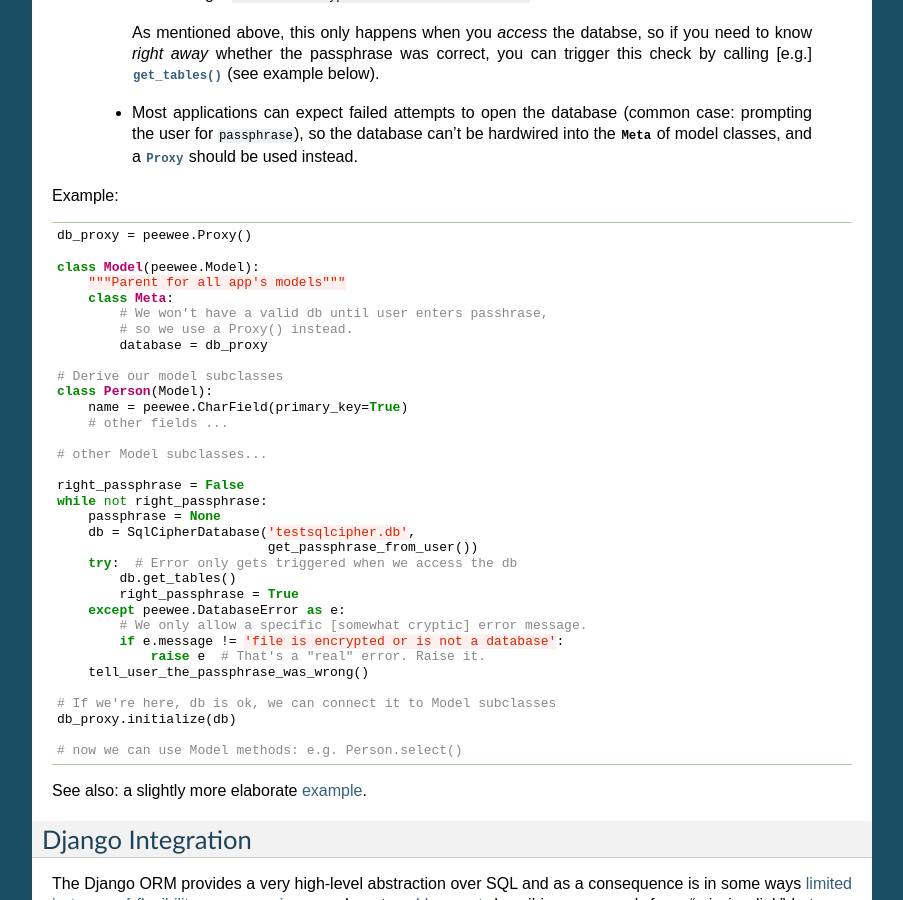
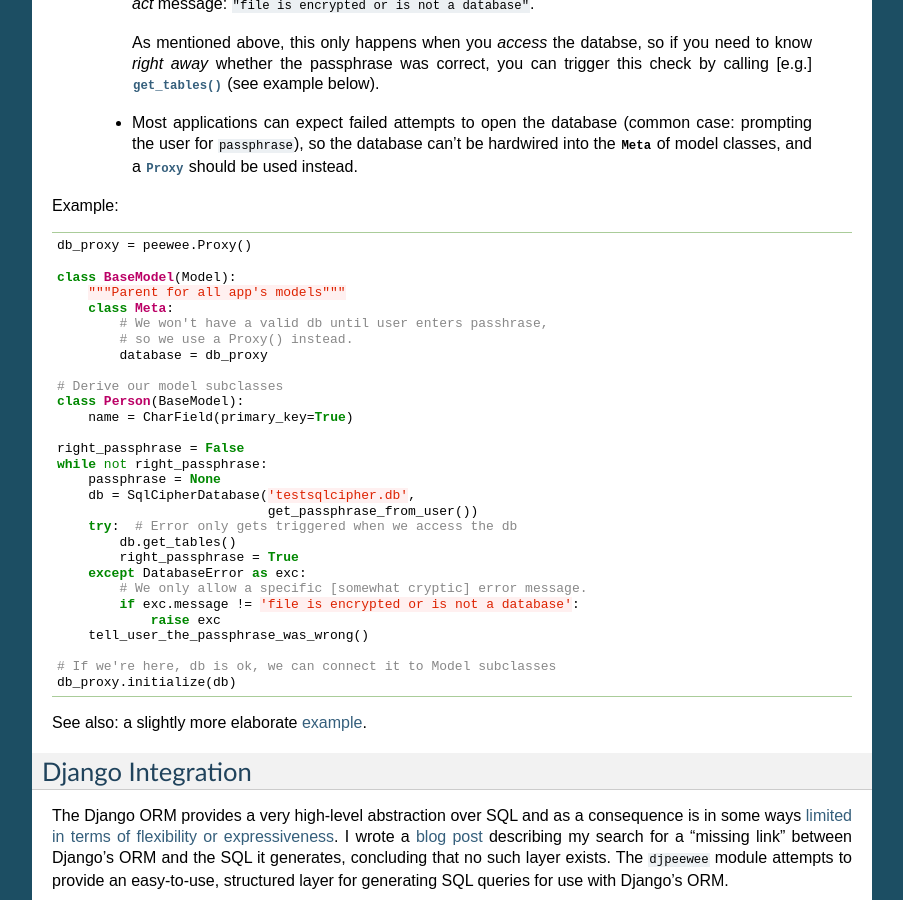
Before and after one commit to coleifer/peewee, a Sphinx documentation site: the page built from docs/peewee/playhouse.rst, in a window 1280 px wide and 900 px high, scrolled down 14178 px. Shown: the whole window, without its empty margins (198-1101 px from the left). Built offline with Sphinx 7.4.7, drawn with Linux system fonts in a browser that asks for light colours; some of the changed text lies outside the part shown.

Commit message:
Cleanups

```diff
--- a/docs/peewee/playhouse.rst
+++ b/docs/peewee/playhouse.rst
@@ -953,7 +953,7 @@ Example:
 
     db_proxy = peewee.Proxy()
 
-    class Model(peewee.Model):
+    class BaseModel(Model):
         """Parent for all app's models"""
         class Meta:
             # We won't have a valid db until user enters passhrase,
@@ -961,11 +961,8 @@ Example:
             database = db_proxy
 
     # Derive our model subclasses
-    class Person(Model):
-        name = peewee.CharField(primary_key=True)
-        # other fields ...
-
-    # other Model subclasses...
+    class Person(BaseModel):
+        name = CharField(primary_key=True)
 
     right_passphrase = False
     while not right_passphrase:
@@ -975,16 +972,14 @@ Example:
         try:  # Error only gets triggered when we access the db
             db.get_tables()
             right_passphrase = True
-        except peewee.DatabaseError as e:
+        except DatabaseError as exc:
             # We only allow a specific [somewhat cryptic] error message.
-            if e.message != 'file is encrypted or is not a database':
-                raise e  # That's a "real" error. Raise it.
+            if exc.message != 'file is encrypted or is not a database':
+                raise exc
         tell_user_the_passphrase_was_wrong()
 
     # If we're here, db is ok, we can connect it to Model subclasses
     db_proxy.initialize(db)
-
-    # now we can use Model methods: e.g. Person.select()
 
 See also: a slightly more elaborate `example <https://gist.github.com/thedod/11048875#file-testpeeweesqlcipher-py>`_.
 
```
Also changed, not shown: other parts of docs/peewee/playhouse.rst (+1 -1 lines), peewee.py (+4 -4 lines), 2 other files.
